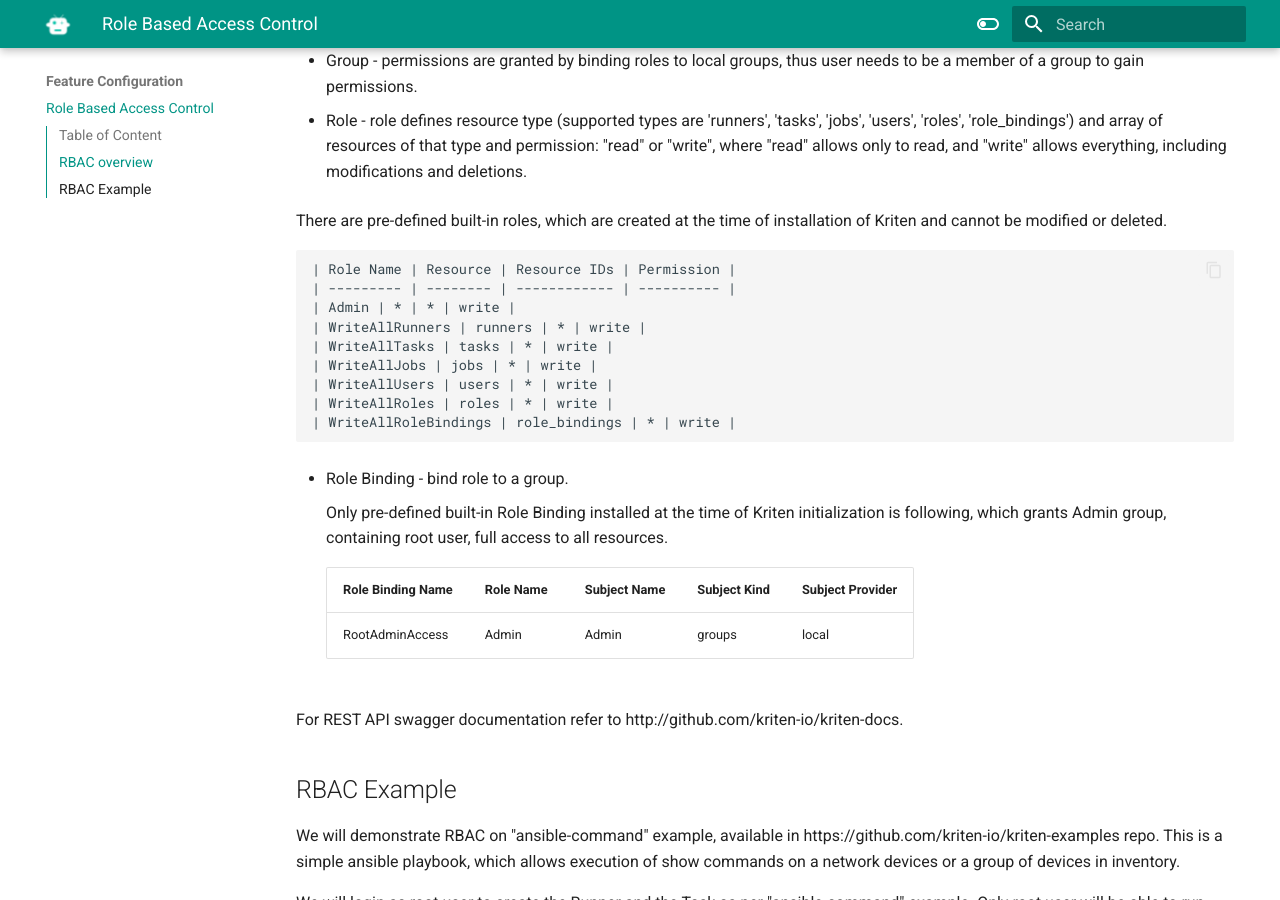
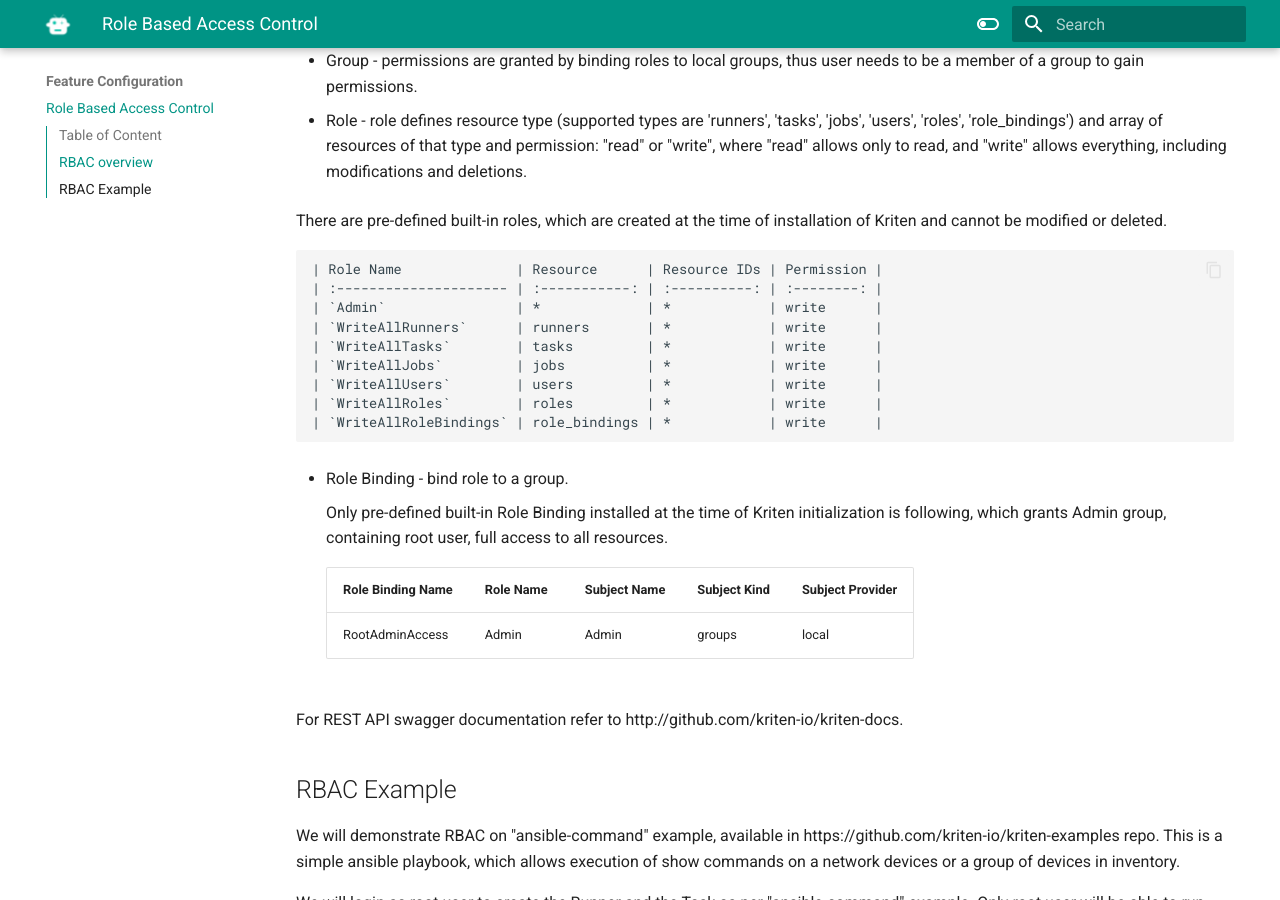
Before and after one commit to kriten-io/kriten-docs, an MkDocs documentation site: the page built from docs/rbac.md, in a window 1280 px wide and 900 px high, scrolled down 566 px. Built offline with MkDocs 1.6.1 and Material for MkDocs 9.7.7, drawn with Linux system fonts in a browser that asks for light colours.

```diff
--- a/docs/rbac.md
+++ b/docs/rbac.md
@@ -18,15 +18,15 @@ Access to all resource types in Kriten is controlled by flexible and granular RB
   There are pre-defined built-in roles, which are created at the time of installation of Kriten and cannot be modified or deleted.
 
 
-    | Role Name | Resource | Resource IDs | Permission |
-    | --------- | -------- | ------------ | ---------- |
-    | Admin | * | * | write |
-    | WriteAllRunners | runners | * | write |
-    | WriteAllTasks | tasks | * | write |
-    | WriteAllJobs | jobs | * | write |
-    | WriteAllUsers | users | * | write |
-    | WriteAllRoles | roles | * | write |
-    | WriteAllRoleBindings | role_bindings | * | write |
+    | Role Name              | Resource      | Resource IDs | Permission |
+    | :--------------------- | :-----------: | :----------: | :--------: |
+    | `Admin`                | *             | *            | write      |
+    | `WriteAllRunners`      | runners       | *            | write      |
+    | `WriteAllTasks`        | tasks         | *            | write      |
+    | `WriteAllJobs`         | jobs          | *            | write      |
+    | `WriteAllUsers`        | users         | *            | write      |
+    | `WriteAllRoles`        | roles         | *            | write      |
+    | `WriteAllRoleBindings` | role_bindings | *            | write      |
 
 
 * Role Binding - bind role to a group.
```
